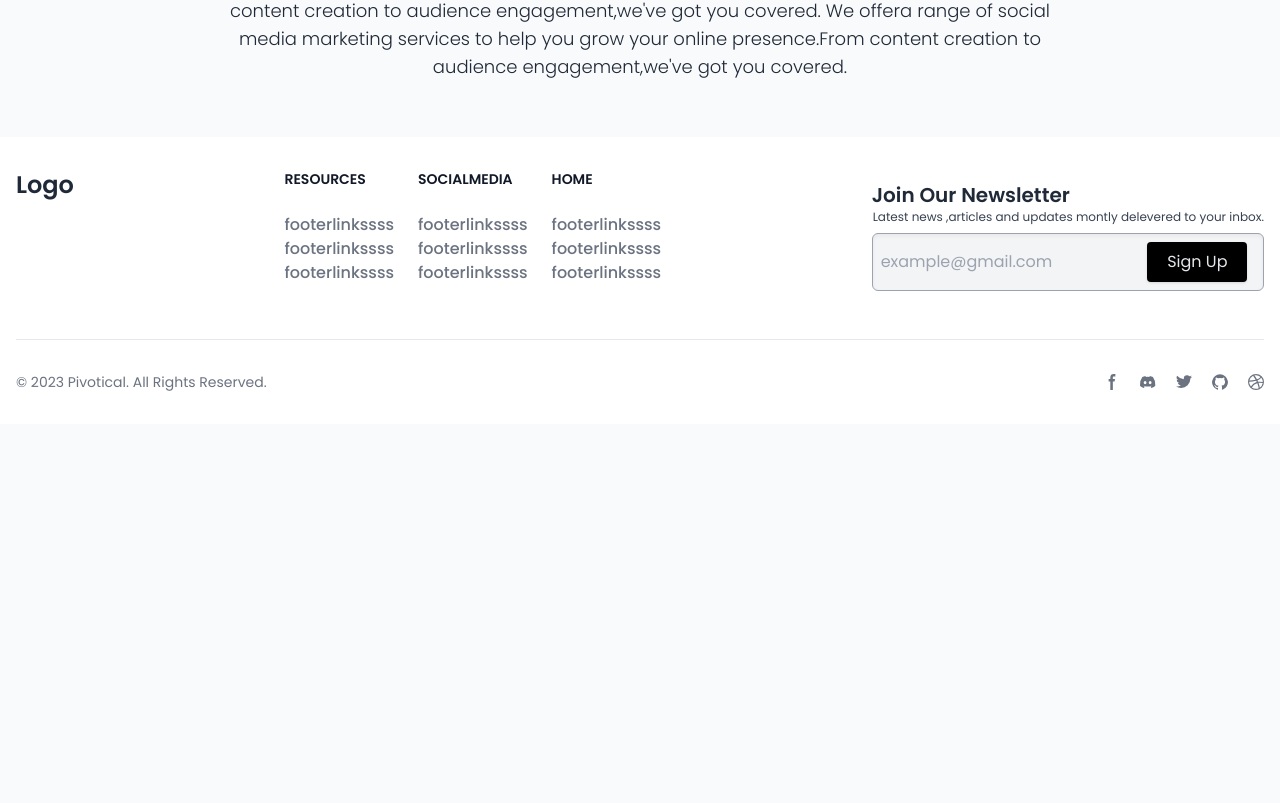
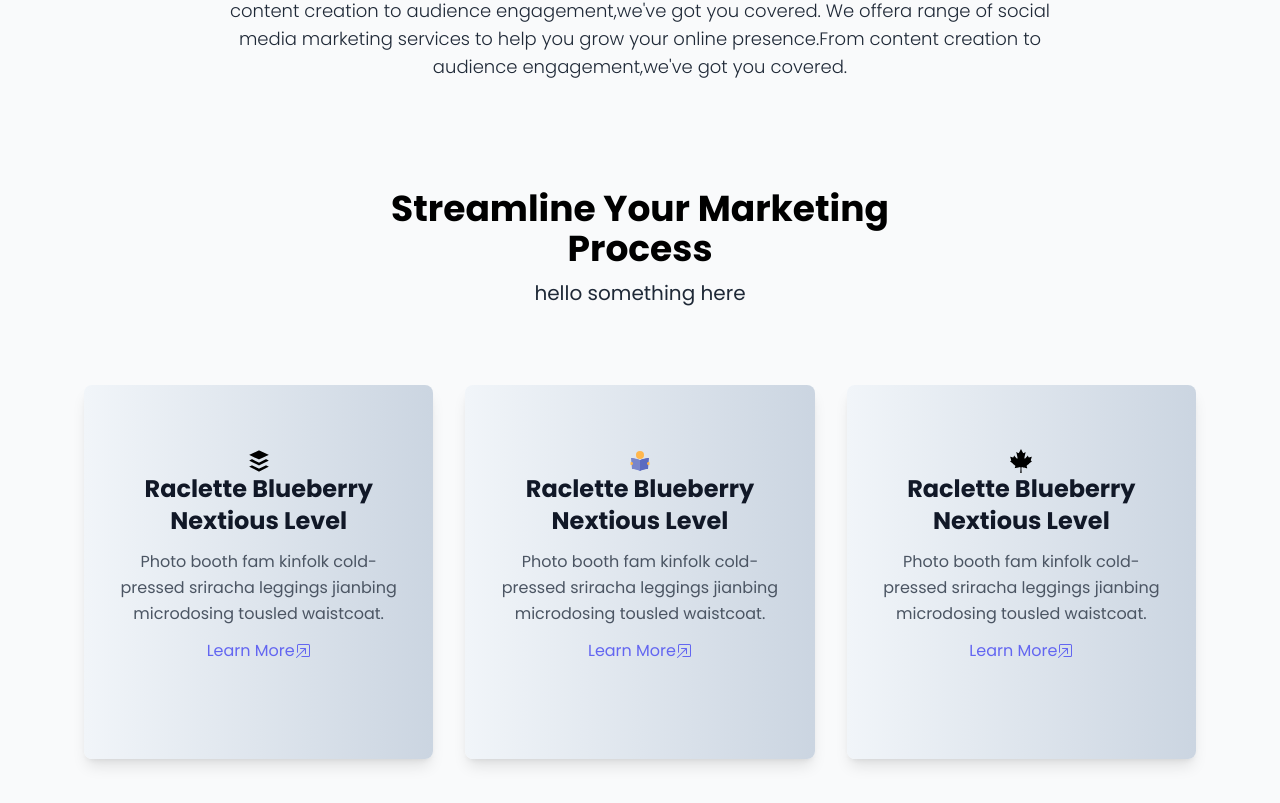
Before and after one commit to pivotical/pivotical.social, a Next.js app: page / in a window 1280 px wide. Shown: the part 1557-2360 px from the top of the page. Before the commit the page ends 1981 px from the top, so only its background shows below. Built offline with nearby package versions, Linux system fonts and the light colour scheme.

Commit message:
completed ourmethod section

```diff
--- a/src/app/components/OurMethod.jsx
+++ b/src/app/components/OurMethod.jsx
@@ -1,5 +1,7 @@
 import React from 'react'
 import MainHeading from './headings/MainHeading'
+import { ourMethods } from '../utils/data'
+import { BsBoxArrowInUpRight } from 'react-icons/bs';
 
 const OurMethod = () => {
     return (
@@ -9,88 +11,25 @@ const OurMethod = () => {
             <div className="inline-block z-0  bg-light p-8 md:px-16 md:pt-3 pt-0 w-full">
                 <div className='flex flex-col md:flex-row items-center justify-between w-full'>
                     <div className="w-full mt-0 md:mt-4  flex flex-col items-center  self-center px-4 lg:px-0">
-                        <MainHeading text='" Discover the Power of Social Media Marketing for your Business "' className=' !text-3xl md:!text-4xl !text-center font-semibold lg:px-72' />
-                        <section class="text-gray-600 body-font">
+                        <MainHeading text='Streamline your Marketing Process' className='!text-3xl md:!text-4xl !text-center font-bold lg:px-72' />
+                        <p class="leading-relaxed mb-3 text-xl">hello something here</p>
+                        <section class="text-gray-600">
                             <div class="container px-5 py-16 mx-auto">
                                 <div class="flex flex-wrap -m-4">
-                                    <div class="p-4 lg:w-1/3 ">
-                                        <div class="h-full bg-gray-100 bg-opacity-75 px-8 pt-16 pb-24  overflow-hidden text-center relative border border-black border-solid ">
-                                            <h2 class="tracking-widest text-xs title-font font-medium text-gray-400 mb-1">CATEGORY</h2>
-                                            <h1 class="title-font sm:text-2xl text-xl font-medium text-gray-900 mb-3">Raclette Blueberry Nextious Level</h1>
-                                            <p class="leading-relaxed mb-3">Photo booth fam kinfolk cold-pressed sriracha leggings jianbing microdosing tousled waistcoat.</p>
-                                            <a class="text-indigo-500 inline-flex items-center">Learn More
-                                                <svg class="w-4 h-4 ml-2" viewBox="0 0 24 24" stroke="currentColor" stroke-width="2" fill="none" stroke-linecap="round" stroke-linejoin="round">
-                                                    <path d="M5 12h14"></path>
-                                                    <path d="M12 5l7 7-7 7"></path>
-                                                </svg>
-                                            </a>
-                                            <div class="text-center mt-2 leading-none flex justify-center absolute bottom-0 left-0 w-full py-4">
-                                                <span class="text-gray-400 mr-3 inline-flex items-center leading-none text-sm pr-3 py-1 border-r-2 border-gray-200">
-                                                    <svg class="w-4 h-4 mr-1" stroke="currentColor" stroke-width="2" fill="none" stroke-linecap="round" stroke-linejoin="round" viewBox="0 0 24 24">
-                                                        <path d="M1 12s4-8 11-8 11 8 11 8-4 8-11 8-11-8-11-8z"></path>
-                                                        <circle cx="12" cy="12" r="3"></circle>
-                                                    </svg>1.2K
-                                                </span>
-                                                <span class="text-gray-400 inline-flex items-center leading-none text-sm">
-                                                    <svg class="w-4 h-4 mr-1" stroke="currentColor" stroke-width="2" fill="none" stroke-linecap="round" stroke-linejoin="round" viewBox="0 0 24 24">
-                                                        <path d="M21 11.5a8.38 8.38 0 01-.9 3.8 8.5 8.5 0 01-7.6 4.7 8.38 8.38 0 01-3.8-.9L3 21l1.9-5.7a8.38 8.38 0 01-.9-3.8 8.5 8.5 0 014.7-7.6 8.38 8.38 0 013.8-.9h.5a8.48 8.48 0 018 8v.5z"></path>
-                                                    </svg>6
-                                                </span>
+                                    {ourMethods.map(({icon,title,description,id}) => (
+                                        <div class="p-4 lg:w-1/3 " key={id}>
+                                            <div class="h-full flex flex-col items-center justify-center bg-gradient-to-r from-slate-100 to-slate-300 bg-opacity-75 px-8 pt-16 pb-24  rounded-lg overflow-hidden text-center relative shadow-lg hover:from-zinc-100 hover:to-zinc-400 transition hover:scale-105 ">
+                                                <div>
+                                                    {icon}
+                                                </div>
+                                                <h1 class=" sm:text-2xl text-xl font-bold text-gray-900 mb-3">{title}</h1>
+                                                <p class="leading-relaxed mb-3">{description}</p>
+                                                <a class="text-indigo-500 inline-flex items-center">Learn More <BsBoxArrowInUpRight />
+                                                </a>
                                             </div>
                                         </div>
-                                    </div>
-                                    <div class="p-4 lg:w-1/3">
-                                        <div class="h-full bg-gray-100 bg-opacity-75 px-8 pt-16 pb-24  overflow-hidden text-center relative border border-black border-solid ">
-                                            <h2 class="tracking-widest text-xs title-font font-medium text-gray-400 mb-1">CATEGORY</h2>
-                                            <h1 class="title-font sm:text-2xl text-xl font-medium text-gray-900 mb-3">Ennui Snackwave Thundercats</h1>
-                                            <p class="leading-relaxed mb-3">Photo booth fam kinfolk cold-pressed sriracha leggings jianbing microdosing tousled waistcoat.</p>
-                                            <a class="text-indigo-500 inline-flex items-center">Learn More
-                                                <svg class="w-4 h-4 ml-2" viewBox="0 0 24 24" stroke="currentColor" stroke-width="2" fill="none" stroke-linecap="round" stroke-linejoin="round">
-                                                    <path d="M5 12h14"></path>
-                                                    <path d="M12 5l7 7-7 7"></path>
-                                                </svg>
-                                            </a>
-                                            <div class="text-center mt-2 leading-none flex justify-center absolute bottom-0 left-0 w-full py-4">
-                                                <span class="text-gray-400 mr-3 inline-flex items-center leading-none text-sm pr-3 py-1 border-r-2 border-gray-200">
-                                                    <svg class="w-4 h-4 mr-1" stroke="currentColor" stroke-width="2" fill="none" stroke-linecap="round" stroke-linejoin="round" viewBox="0 0 24 24">
-                                                        <path d="M1 12s4-8 11-8 11 8 11 8-4 8-11 8-11-8-11-8z"></path>
-                                                        <circle cx="12" cy="12" r="3"></circle>
-                                                    </svg>1.2K
-                                                </span>
-                                                <span class="text-gray-400 inline-flex items-center leading-none text-sm">
-                                                    <svg class="w-4 h-4 mr-1" stroke="currentColor" stroke-width="2" fill="none" stroke-linecap="round" stroke-linejoin="round" viewBox="0 0 24 24">
-                                                        <path d="M21 11.5a8.38 8.38 0 01-.9 3.8 8.5 8.5 0 01-7.6 4.7 8.38 8.38 0 01-3.8-.9L3 21l1.9-5.7a8.38 8.38 0 01-.9-3.8 8.5 8.5 0 014.7-7.6 8.38 8.38 0 013.8-.9h.5a8.48 8.48 0 018 8v.5z"></path>
-                                                    </svg>6
-                                                </span>
-                                            </div>
-                                        </div>
-                                    </div>
-                                    <div class="p-4 lg:w-1/3">
-                                        <div class="h-full bg-gray-100 bg-opacity-75 px-8 pt-16 pb-24 rounded-lg overflow-hidden text-center relative">
-                                            <h2 class="tracking-widest text-xs title-font font-medium text-gray-400 mb-1">CATEGORY</h2>
-                                            <h1 class="title-font sm:text-2xl text-xl font-medium text-gray-900 mb-3">Selvage Poke Waistcoat Godard</h1>
-                                            <p class="leading-relaxed mb-3">Photo booth fam kinfolk cold-pressed sriracha leggings jianbing microdosing tousled waistcoat.</p>
-                                            <a class="text-indigo-500 inline-flex items-center">Learn More
-                                                <svg class="w-4 h-4 ml-2" viewBox="0 0 24 24" stroke="currentColor" stroke-width="2" fill="none" stroke-linecap="round" stroke-linejoin="round">
-                                                    <path d="M5 12h14"></path>
-                                                    <path d="M12 5l7 7-7 7"></path>
-                                                </svg>
-                                            </a>
-                                            <div class="text-center mt-2 leading-none flex justify-center absolute bottom-0 left-0 w-full py-4">
-                                                <span class="text-gray-400 mr-3 inline-flex items-center leading-none text-sm pr-3 py-1 border-r-2 border-gray-200">
-                                                    <svg class="w-4 h-4 mr-1" stroke="currentColor" stroke-width="2" fill="none" stroke-linecap="round" stroke-linejoin="round" viewBox="0 0 24 24">
-                                                        <path d="M1 12s4-8 11-8 11 8 11 8-4 8-11 8-11-8-11-8z"></path>
-                                                        <circle cx="12" cy="12" r="3"></circle>
-                                                    </svg>1.2K
-                                                </span>
-                                                <span class="text-gray-400 inline-flex items-center leading-none text-sm">
-                                                    <svg class="w-4 h-4 mr-1" stroke="currentColor" stroke-width="2" fill="none" stroke-linecap="round" stroke-linejoin="round" viewBox="0 0 24 24">
-                                                        <path d="M21 11.5a8.38 8.38 0 01-.9 3.8 8.5 8.5 0 01-7.6 4.7 8.38 8.38 0 01-3.8-.9L3 21l1.9-5.7a8.38 8.38 0 01-.9-3.8 8.5 8.5 0 014.7-7.6 8.38 8.38 0 013.8-.9h.5a8.48 8.48 0 018 8v.5z"></path>
-                                                    </svg>6
-                                                </span>
-                                            </div>
-                                        </div>
-                                    </div>
+
+                                    ))}
                                 </div>
                             </div>
                         </section>
--- a/src/app/page.js
+++ b/src/app/page.js
@@ -5,10 +5,11 @@ import OurMethod from './components/OurMethod'
 
 export default function Home() {
   return (
-   <>
-   <HeroSection/>
-  <FeatureTop/>
-   <AboutUs/>
-   </>
+    <>
+      <HeroSection />
+      <FeatureTop />
+      <AboutUs />
+      <OurMethod />
+    </>
   )
 }
--- a/src/app/utils/data.js
+++ b/src/app/utils/data.js
@@ -1,3 +1,7 @@
+import { BsBoxArrowInUpRight } from "react-icons/bs"
+import { FaBuffer, FaCanadianMapleLeaf } from "react-icons/fa"
+import { FcReading } from "react-icons/fc"
+
 export const links = [
     {
         id: 1,
@@ -20,7 +24,7 @@ export const footerlinks = [
     {
         id: 1,
         section: 'Resources',
-        sectionlinks:[
+        sectionlinks: [
             {
                 id: 112,
                 href: 'footerlinkssss',
@@ -41,7 +45,7 @@ export const footerlinks = [
     {
         id: 1,
         section: 'SocialMedia',
-        sectionlinks:[
+        sectionlinks: [
             {
                 id: 12345,
                 href: 'footerlinkssss',
@@ -62,7 +66,7 @@ export const footerlinks = [
     {
         id: 1567,
         section: 'home',
-        sectionlinks:[
+        sectionlinks: [
             {
                 id: 1612,
                 href: 'footerlinkssss',
@@ -84,10 +88,23 @@ export const footerlinks = [
 ]
 
 
-export const ourMethods=[
+export const ourMethods = [
     {
-        id: 1,
-        name: 'home',
-        link: '/'
+        id: 12345,
+        title: "Raclette Blueberry Nextious Level",
+        description: "Photo booth fam kinfolk cold-pressed sriracha leggings jianbing microdosing tousled waistcoat.",
+        icon: <FaBuffer size={24} className="w-6 font-extrabold text-2xl text-black" />
+    },
+    {
+        id: 45678,
+        title: "Raclette Blueberry Nextious Level",
+        description: "Photo booth fam kinfolk cold-pressed sriracha leggings jianbing microdosing tousled waistcoat.",
+        icon: <FcReading size={24} className="w-6 font-extrabold text-2xl text-black" />
+    },
+    {
+        id: 345678,
+        title: "Raclette Blueberry Nextious Level",
+        description: "Photo booth fam kinfolk cold-pressed sriracha leggings jianbing microdosing tousled waistcoat.",
+        icon: <FaCanadianMapleLeaf size={24} className="w-6 font-extrabold text-2xl text-black" />
     },
 ]
```
